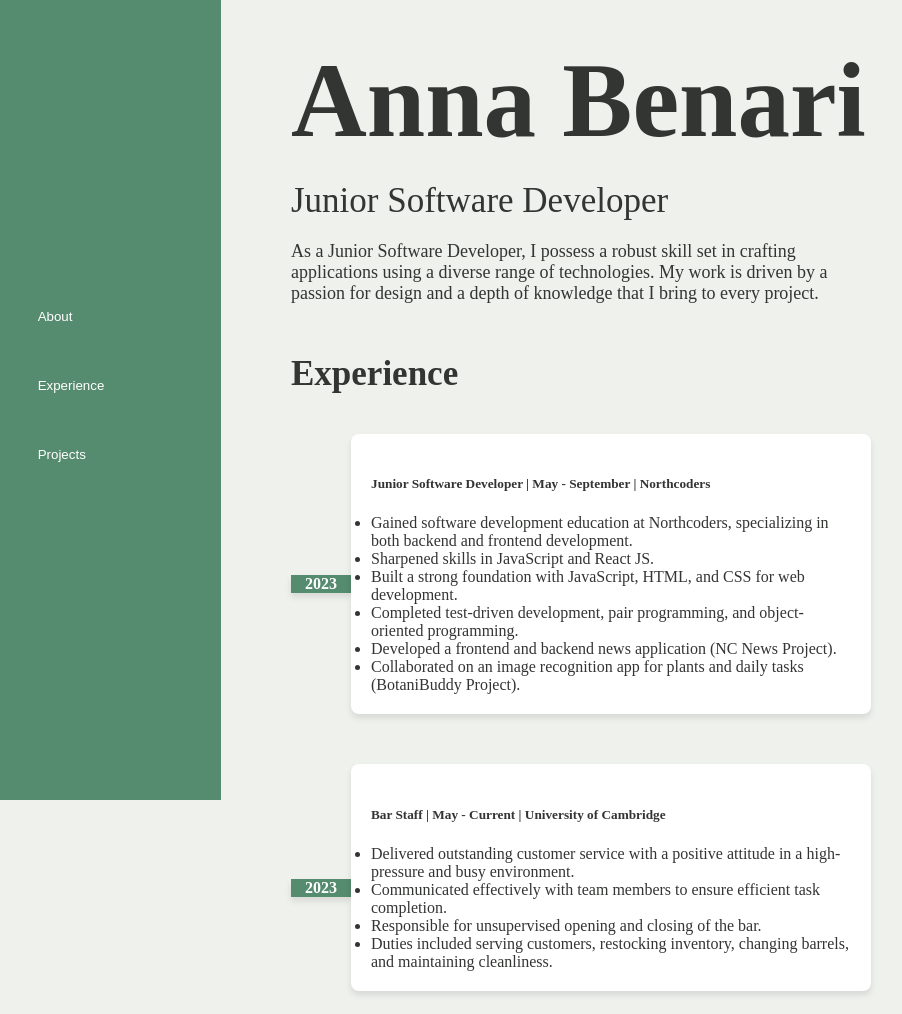
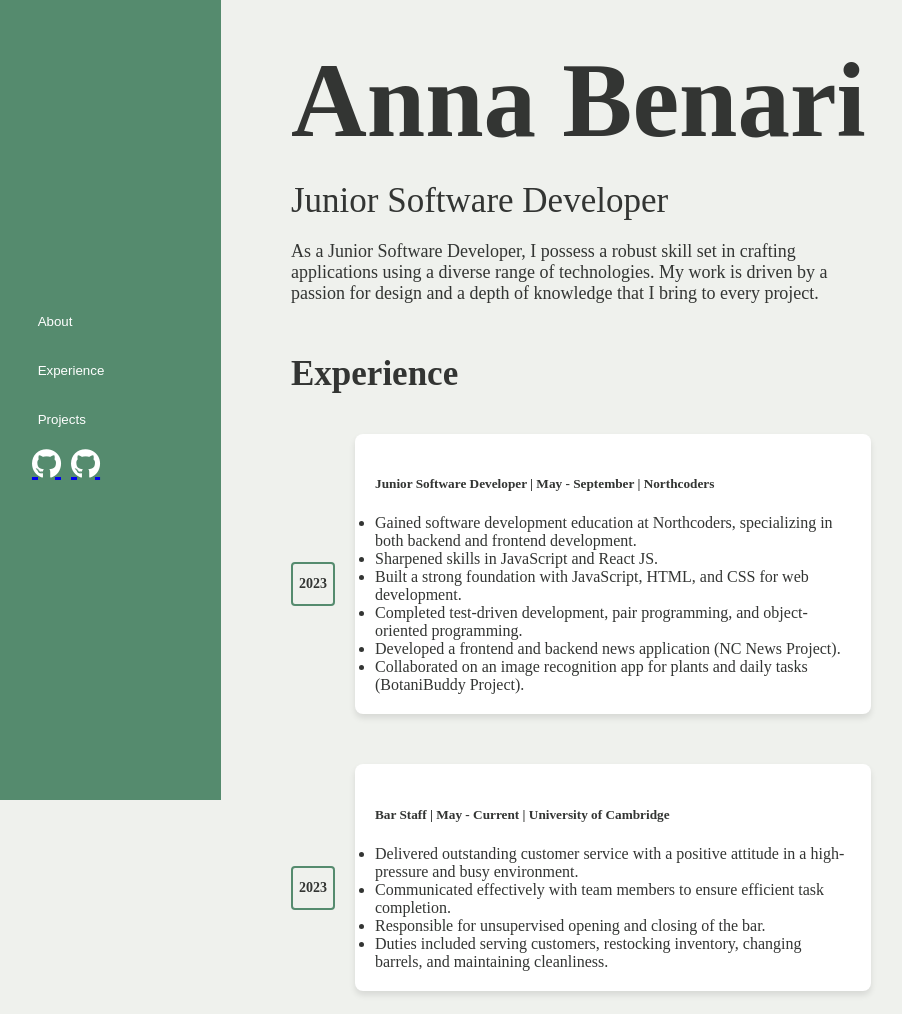
Before and after one commit to annabenari/portfolioWeb, a plain HTML site: page index.html in a window 1280 px wide. Shown: the top 1014 px of the page, without its empty margins (79-981 px from the left). Drawn offline with Linux system fonts and the light colour scheme.

Commit message:
adjusting logos on the side, trying to get it to the bottom without moving the list

```diff
--- a/index.html
+++ b/index.html
@@ -5,18 +5,32 @@
     <meta charset="UTF-8">
     <meta name="viewport" content="width=device-width, initial-scale=1.0">
     <link rel="stylesheet" href="style.css">
+    <link rel="stylesheet" href="https://cdnjs.cloudflare.com/ajax/libs/font-awesome/6.0.0/css/all.min.css" />
     <title>Your Page Title</title>
 </head>
 
 <body>
     <div class="container">
         <aside class="side-bar">
+
+
             <ul>
                 <li class="side-bar-list"><button>About</button></li>
                 <li class="side-bar-list"><button>Experience</button></li>
                 <li class="side-bar-list"><button>Projects</button></li>
             </ul>
+
+            <section class="logos">
+                <a href="https://github.com/your-github-username" target="_blank" class="icon-link">
+                    <i class="fab fa-github"></i>
+                </a>
+                <a href="https://github.com/your-github-username" target="_blank" class="icon-link">
+                    <i class="fab fa-github"></i>
+                </a>
+            </section>
         </aside>
+
+
 
         <section class="main-section">
             <header class="main-header">
--- a/style.css
+++ b/style.css
@@ -23,15 +23,20 @@ body {
     display: flex;
     flex-direction: column;
     justify-content: center;
+
     align-items: center;
     background-color: #558B6E;
     height: 100%;
     position: fixed;
 }
 
+
+
 .side-bar-list {
     list-style-type: none;
-    margin-bottom: 20px;
+    margin: 0;
+    padding: 0;
+    display: flex;
 }
 
 .side-bar button {
@@ -43,6 +48,7 @@ body {
     cursor: pointer;
     width: 100%;
     text-align: left;
+    text-decoration: none;
 }
 
 .main-section {
@@ -87,18 +93,6 @@ body {
     margin-bottom: 30px;
 }
 
-.timeline-date {
-    width: 60px;
-    background-color: #558B6E;
-    color: #fff;
-    display: flex;
-    align-items: center;
-    justify-content: center;
-    font-weight: bold;
-    box-shadow: 0 4px 6px rgba(0, 0, 0, 0.1);
-    height: 100%;
-}
-
 .timeline-line {
     flex: 1;
     height: 4px;
@@ -115,6 +109,7 @@ body {
     padding: 20px;
     box-shadow: 0 4px 6px rgba(0, 0, 0, 0.1);
     list-style: none;
+    position: relative;
 }
 
 @media only screen and (max-width: 767px) {
@@ -126,4 +121,41 @@ body {
     .timeline-line {
         margin: 0 10px;
     }
+
+    .timeline-date-rect {
+        width: 100%;
+    }
 }
+
+.timeline-date {
+    display: flex;
+    align-items: center;
+    justify-content: center;
+    font-size: 14px;
+    font-weight: bold;
+    color: #333533;
+    background-color: #EFF1ED;
+    border: 2px solid #558B6E;
+    border-radius: 4px;
+    width: 40px;
+    height: 40px;
+    margin-right: 20px;
+}
+
+
+
+.logos i {
+
+    display: flex;
+
+    font-size: 30px;
+    margin-right: 10px;
+    color: #fff;
+}
+
+.logos {
+
+    margin-bottom: 20px;
+    display: flex;
+
+}
```
